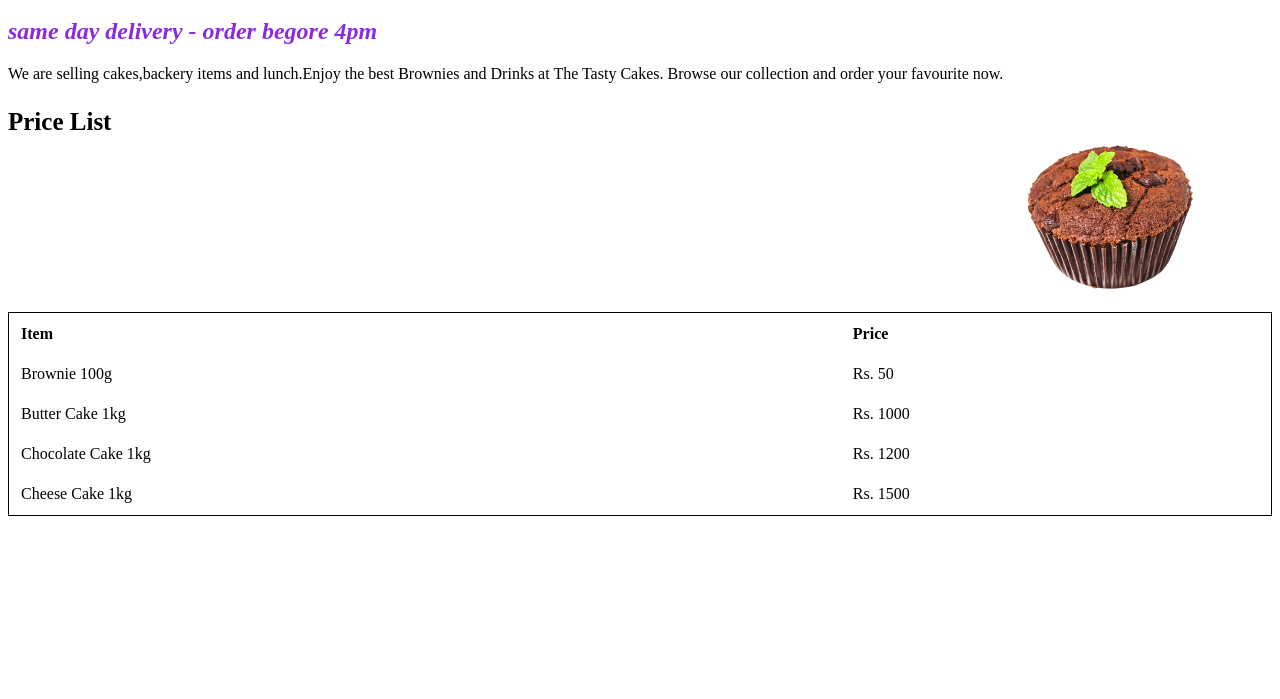
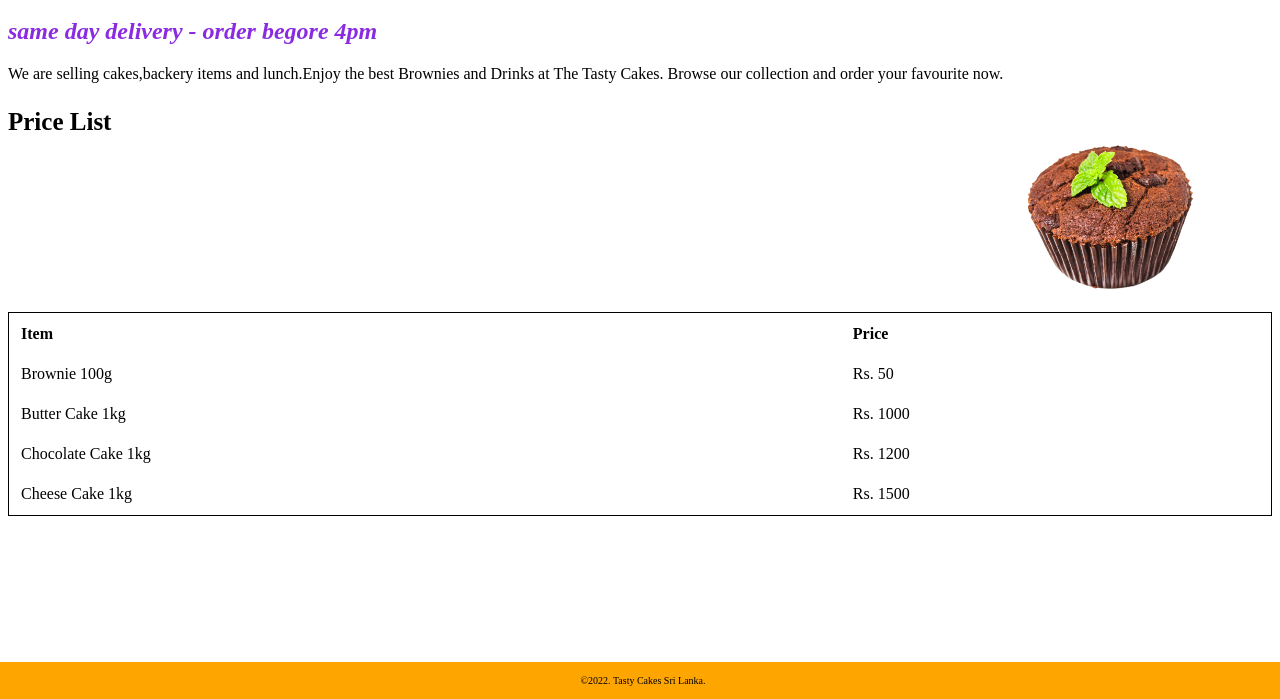
Before and after one commit to Awishka0573/UOM_web_design_online_course, a plain HTML site: page index.html in a window 1280 px wide. Shown: the part 101-800 px from the top of the page. Drawn offline with Linux system fonts and the light colour scheme.

Commit message:
adding footer

```diff
--- a/index.css
+++ b/index.css
@@ -21,3 +21,15 @@ td,th{
     text-align: left;
     padding: 10px;
 }
+footer{
+    text-align: center;
+    font-family: 'Times New Roman', Times, serif;
+    font-size: 10px;
+    padding: 3px;
+    background-color: orange;
+    color: black;
+    position: fixed;
+    bottom: 0;
+    left: 0;
+    width: 100%;
+}
--- a/index.html
+++ b/index.html
@@ -45,5 +45,9 @@
       </tr>
 
     </table>
+
+    <footer>
+        <p>©2022. Tasty Cakes Sri Lanka.</p>
+    </footer>
   </body>
 </html>
```
